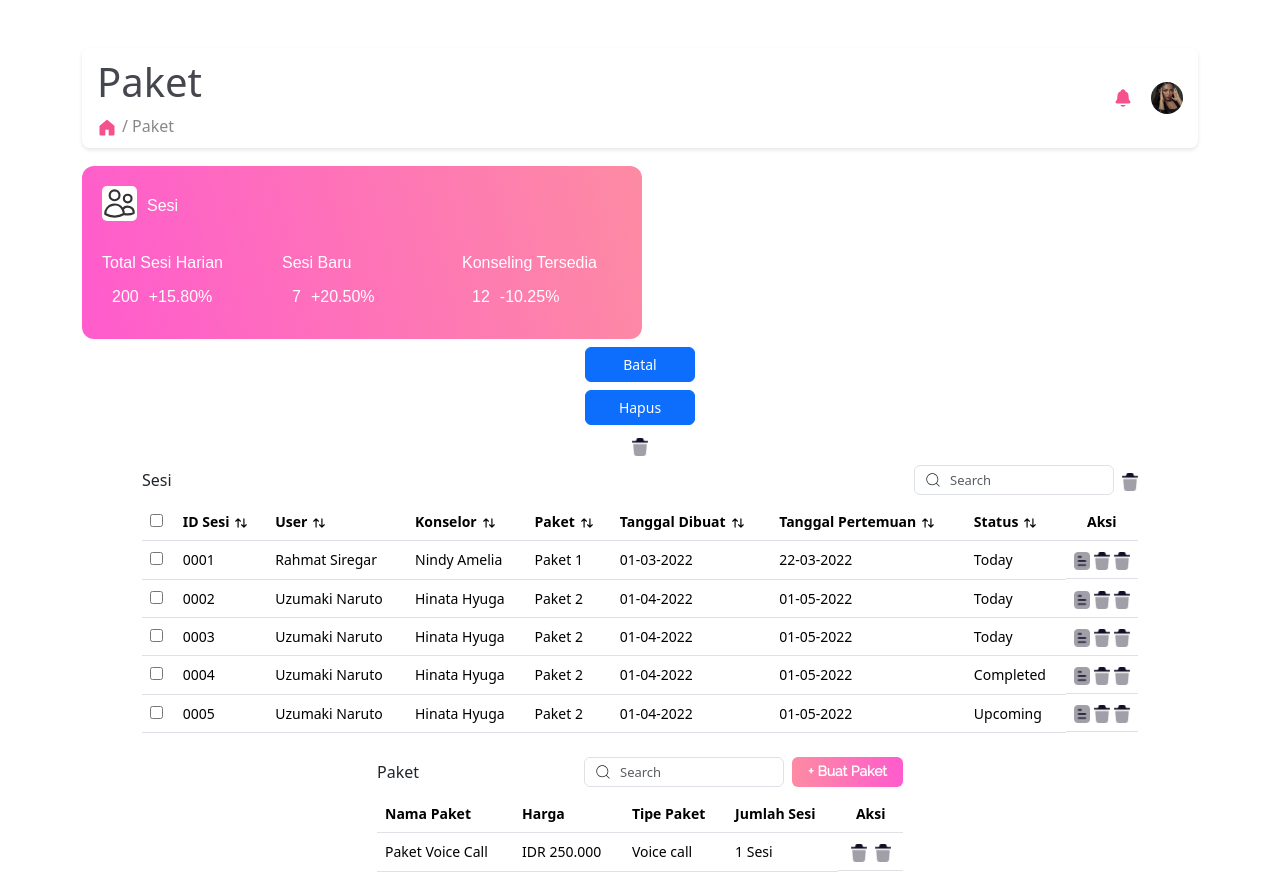
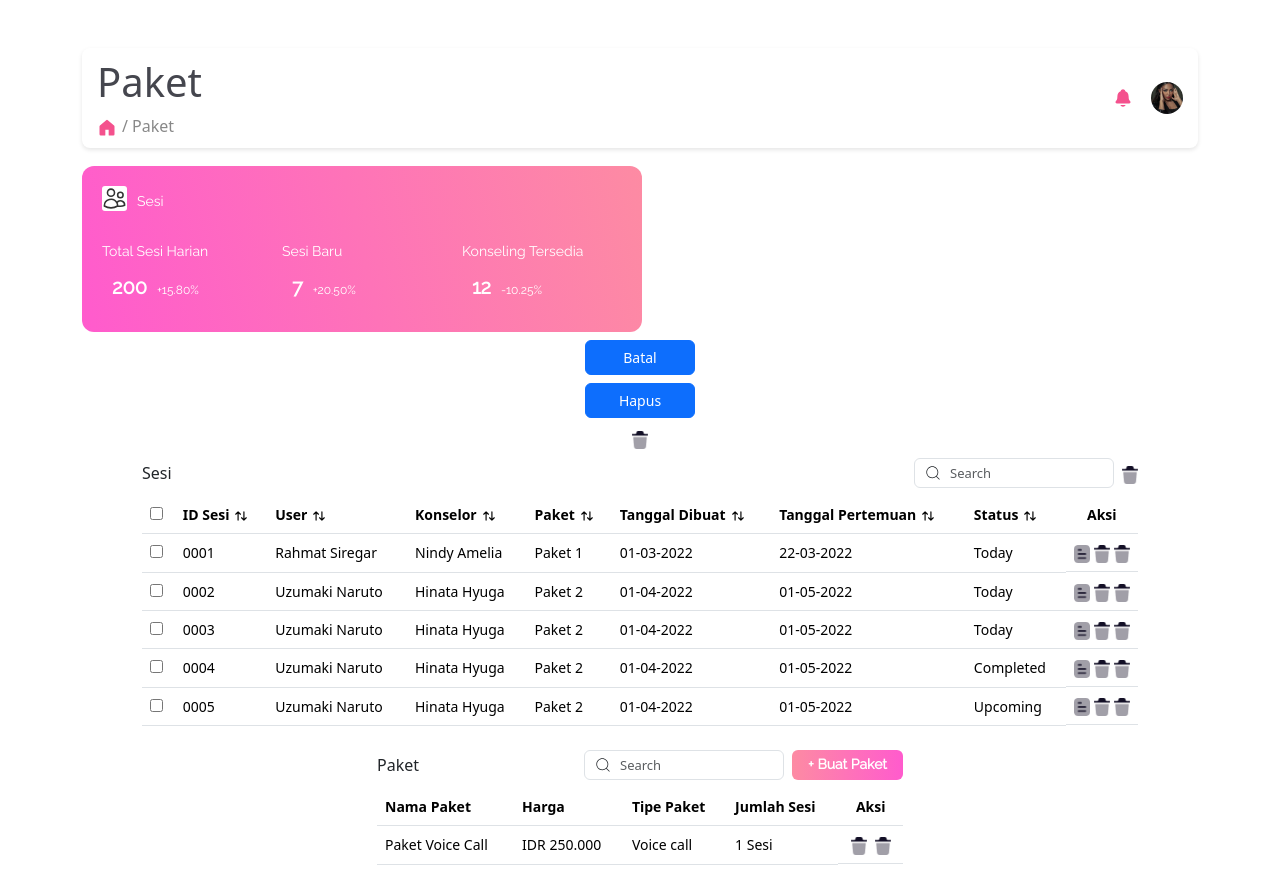
Before and after one commit to Capstone-Tim-14/woman-center-fe, a React (Vite) app in the folder women-center/: page / in a window 1280 px wide. Built offline with nearby package versions, Linux system fonts and the light colour scheme; data requests are answered from the project's data file.

Commit message:
Header css final

```diff
--- a/women-center/src/style/SummaryContainer.css
+++ b/women-center/src/style/SummaryContainer.css
@@ -10,7 +10,7 @@
 /* Box Summary Styles */
 .box-summary {
     margin-top: 10px;
-    font-family: Arial, sans-serif;
+    font-family: 'Raleway', 'sans-serif';
     border: none;
     border-radius: 12px;
     padding: 20px;
@@ -25,6 +25,9 @@
     display: flex;
     align-items: center;
     color: #fff;
+    font-size: 14px;
+    font-weight: 400;
+    line-height: normal;
 }
 
 /* Icon Box Styles */
@@ -34,11 +37,11 @@
 
 /* Icon Image Styles */
 .icon-image {
-    width: 35px;
-    height: 35px;
+    width: 25px;
+    height: 25px;
     color: #333;
     background-color: #fff;
-    border-radius: 5px;
+    border-radius: 3px;
     margin-bottom: 20px;
 }
 
@@ -71,11 +74,13 @@
     margin-left: -10px;
     color: #fff;
     width: 150px; /* Lebarkan label */
+    font-size: 14px;
 }
 
 /* Styles for Paragraphs */
 .percentage-type p {
-    font-size: 16px;
+    font-size: 20px;
+    font-weight: bold;
     color: #fff;
     margin: 0; /* Menghilangkan margin default */
     display: inline; /* Menjadikan paragraf tampil secara inline (horizontal) */
@@ -83,7 +88,7 @@
 
 /* Second Paragraph Styles */
 .percentage-type p2 {
-    font-size: 16px;
+    font-size: 12px;
     margin-left: 10px; /* Atur jarak dari paragraf pertama */
     color: #fff;
     display: inline; /* Menjadikan paragraf tampil secara inline (horizontal) */
```
